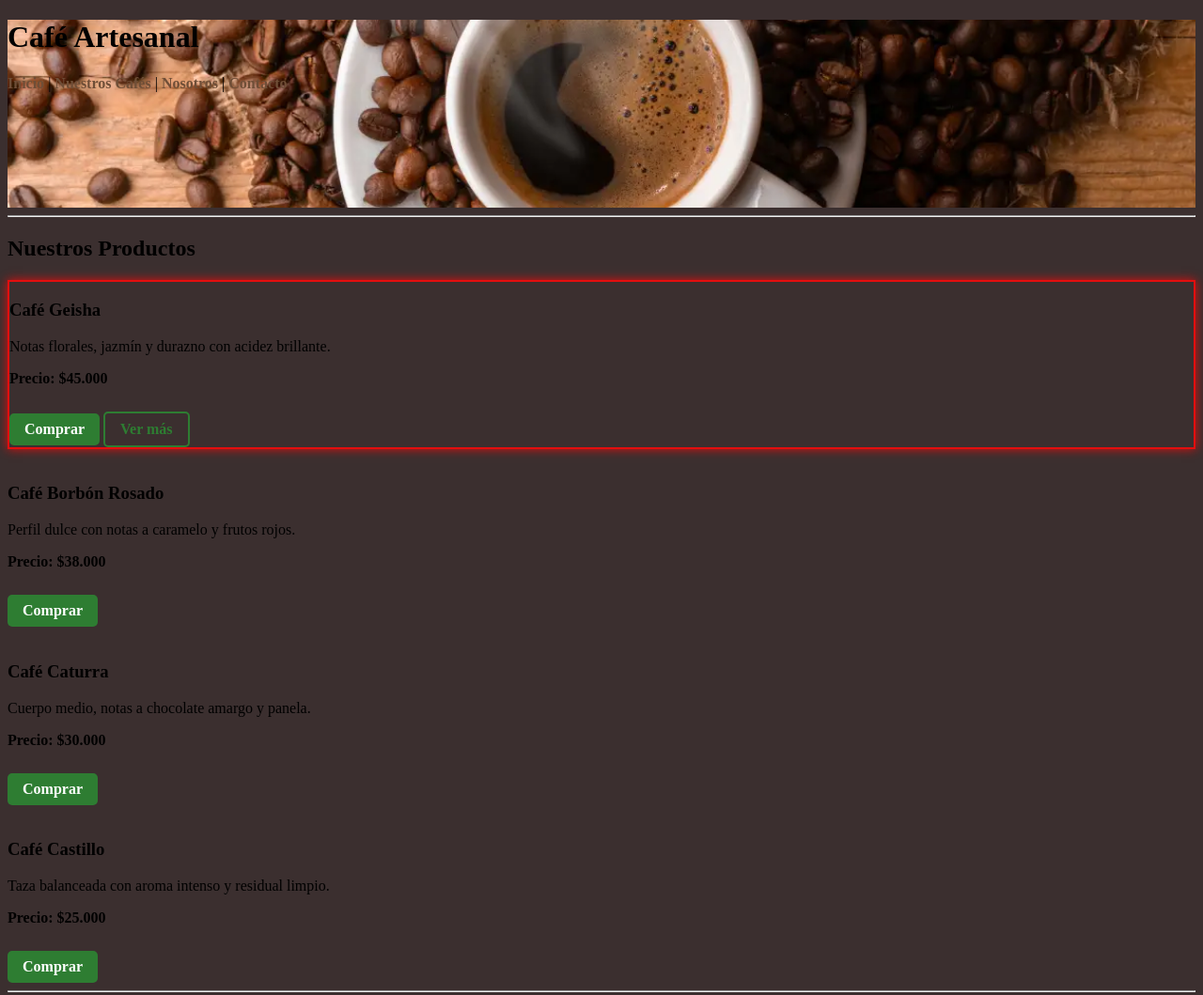
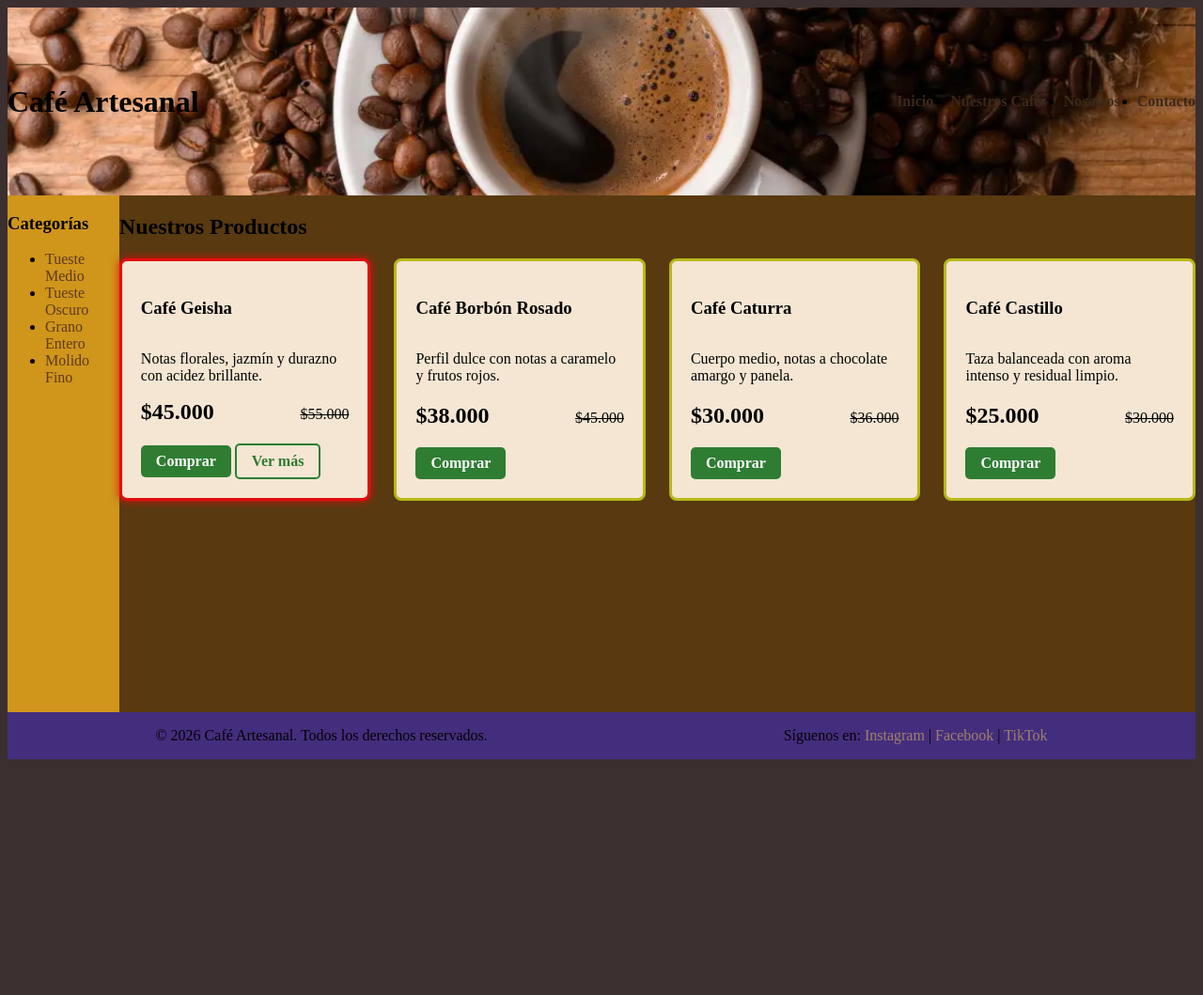
Before and after one commit to fabio-contreras/CSS, a plain HTML site: page index.html in a window 1280 px wide. Shown: the top 1059 px of the page at 94% size. After the commit the page ends 816 px from the top, so only its background shows below. Drawn offline with Linux system fonts and the light colour scheme.

Commit message:
feat(layout): implementar arquitectura total flexbox en todas las vistas y componentes del proyecto

```diff
--- a/component/menu-lateral.css
+++ b/component/menu-lateral.css
@@ -1,8 +1,11 @@
 aside {
-    background-color: #58e600;
+    background-color: #e4a318e1;
+    display: flex;
+    flex-direction: column;
+    gap: var(--espaciado-grande);
 }
 
 .categorias ul li a {
-    color: #8b5a2b;
+    color: #5c3a1b;
     text-decoration: none;
 }
--- a/component/tarjetas.css
+++ b/component/tarjetas.css
@@ -1,9 +1,42 @@
-.producto {
+.catalogo {
+    display: flex;
+    flex-wrap: wrap;
+    gap: var(--espaciado-grande);
+}
+
+.card {
+    display: flex;
+    flex-direction: column;
+    flex: 1 1 220px;
+    max-width: 300px;
     padding: 20px;
-    margin: 15px auto;
-    border: 1px solid #b7b918;
+    margin: 0;
+    border: 3px solid #b7b918;
+    border-radius: 8px;
+    background-color: #f5e6d3;
 }
+
 .card--destacada {
-    border: 2px solid var(--color);
+    border: 3px solid var(--color);
     box-shadow: 0 0 10px var(--color);
 }
+
+.card__description {
+    flex-grow: 1;
+}
+
+.card__price-wrapper {
+    display: flex;
+    justify-content: space-between;
+    align-items: baseline;
+    margin-bottom: 10px;
+}
+
+.card__price-offer {
+    font-size: 1.5rem;
+    font-weight: bold;
+}
+
+.card__price-original {
+    text-decoration: line-through;
+}
--- /dev/null
+++ b/component/template/footer.css
@@ -0,0 +1,11 @@
+footer {
+    background-color: #432e7d;
+    display: flex;
+    justify-content: space-around;
+    align-items: center;
+}
+
+footer a {
+    color: #a0816c;
+    text-decoration: none;
+}
--- /dev/null
+++ b/component/template/header.css
@@ -0,0 +1,22 @@
+header {
+    background-color: #0c0b06;
+    background-image: url("../../cafe-granos.webp");
+    background-size: cover;
+    background-position: center;
+    background-repeat: no-repeat;
+    height: 200px;
+    display: flex;
+    justify-content: space-between;
+    align-items: center;
+}
+
+header nav a {
+    color: #3b281a;
+    text-decoration: none;
+    font-weight: bold;
+}
+
+.nav__list {
+    display: flex;
+    gap: var(--espaciado-medio);
+}
--- a/index.html
+++ b/index.html
@@ -9,61 +9,24 @@
 </head>
 
 <body>
+    <div class="app-layout">
 
-    <!-- Encabezado y Menú -->
         <header>
             <h1>Café Artesanal</h1>
             <nav>
-            <a href="#">Inicio</a> |
-            <a href="#">Nuestros Cafés</a> |
-            <a href="#">Nosotros</a> |
-            <a href="#">Contacto</a>
+                <ul class="nav__list">
+                    <li><a href="#">Inicio</a></li>
+                    <li><a href="#">Nuestros Cafés</a></li>
+                    <li><a href="#">Nosotros</a></li>
+                    <li><a href="#">Contacto</a></li>
+                </ul>
             </nav>
         </header>
 
-    <hr>
-
-    <!-- Productos de Café -->
-    <div class="productos">
-        <h2>Nuestros Productos</h2>
-
-        <div class="card card--destacada">
-            <h3 class="card__title">Café Geisha</h3>
-            <p class="card__description">Notas florales, jazmín y durazno con acidez brillante.</p>
-            <p class="card__price"><strong>Precio: $45.000</strong></p>
-            <a href="#" class="btn">Comprar</a>
-            <a href="#" class="btn btn--secundario">Ver más</a>
-        </div>
-
-        <br>
-        <div class="card">
-            <h3 class="card__title">Café Borbón Rosado</h3>
-            <p class="card__description">Perfil dulce con notas a caramelo y frutos rojos.</p>
-            <p class="card__price"><strong>Precio: $38.000</strong></p>
-            <a href="#" class="btn">Comprar</a>
-        </div>
-
-        <br>
-
-        <div class="card">
-            <h3 class="card__title">Café Caturra</h3>
-            <p class="card__description">Cuerpo medio, notas a chocolate amargo y panela.</p>
-            <p class="card__price"><strong>Precio: $30.000</strong></p>
-            <a href="#" class="btn">Comprar</a>
-        </div>
-
-        <br>
-
-        <div class="card">
-            <h3 class="card__title">Café Castillo</h3>
-            <p class="card__description">Taza balanceada con aroma intenso y residual limpio.</p>
-            <p class="card__price"><strong>Precio: $25.000</strong></p>
-            <a href="#" class="btn">Comprar</a>
-        </div>
-
-        <hr>
+        <div class="main-wrapper">
 
             <!-- Categorías -->
+            <aside>
                 <div class="categorias">
                     <h3>Categorías</h3>
                     <ul>
@@ -73,10 +36,68 @@
                         <li><a href="#">Molido Fino</a></li>
                     </ul>
                 </div>
+            </aside>
 
-        <hr>
+            <!-- Productos de Café -->
+            <main>
+                <h2>Nuestros Productos</h2>
 
-        <!-- Pie de página -->
+                <div class="catalogo">
+
+                    <div class="card card--destacada">
+                        <h3 class="card__title">Café Geisha</h3>
+                        <p class="card__description">Notas florales, jazmín y durazno con acidez brillante.</p>
+                        <div class="card__price-wrapper">
+                            <span class="card__price-offer">$45.000</span>
+                            <span class="card__price-original">$55.000</span>
+                        </div>
+                        <div>
+                            <a href="#" class="btn">Comprar</a>
+                            <a href="#" class="btn btn--secundario">Ver más</a>
+                        </div>
+                    </div>
+
+                    <div class="card">
+                        <h3 class="card__title">Café Borbón Rosado</h3>
+                        <p class="card__description">Perfil dulce con notas a caramelo y frutos rojos.</p>
+                        <div class="card__price-wrapper">
+                            <span class="card__price-offer">$38.000</span>
+                            <span class="card__price-original">$45.000</span>
+                        </div>
+                        <div>
+                            <a href="#" class="btn">Comprar</a>
+                        </div>
+                    </div>
+
+                    <div class="card">
+                        <h3 class="card__title">Café Caturra</h3>
+                        <p class="card__description">Cuerpo medio, notas a chocolate amargo y panela.</p>
+                        <div class="card__price-wrapper">
+                            <span class="card__price-offer">$30.000</span>
+                            <span class="card__price-original">$36.000</span>
+                        </div>
+                        <div>
+                            <a href="#" class="btn">Comprar</a>
+                        </div>
+                    </div>
+
+                    <div class="card">
+                        <h3 class="card__title">Café Castillo</h3>
+                        <p class="card__description">Taza balanceada con aroma intenso y residual limpio.</p>
+                        <div class="card__price-wrapper">
+                            <span class="card__price-offer">$25.000</span>
+                            <span class="card__price-original">$30.000</span>
+                        </div>
+                        <div>
+                            <a href="#" class="btn">Comprar</a>
+                        </div>
+                    </div>
+
+                </div>
+            </main>
+
+        </div>
+
         <footer>
             <p>&copy; 2026 Café Artesanal. Todos los derechos reservados.</p>
             <p>
@@ -87,6 +108,7 @@
             </p>
         </footer>
 
+    </div>
 </body>
 
 </html>
--- a/styles.css
+++ b/styles.css
@@ -1,7 +1,10 @@
-@import url("https://fonts.googleapis.com/css2?family=Roboto:ital,wght@0,100..900;1,100..900&display=swap");
 @import url("component/botones.css");
 @import url("component/tarjetas.css");
 @import url("component/menu-lateral.css");
+@import url("component/template/header.css");
+@import url("component/template/footer.css");
+
+
 
 * {
     box-sizing: border-box;
@@ -14,6 +17,8 @@
     --padding-bottom: 25px;
     --padding-right: 18px;
     --padding-left: 18px;
+    --espaciado-medio: 18px;
+    --espaciado-grande: 25px;
 }
 
 body {
@@ -24,30 +29,18 @@ a:hover {
     text-decoration: underline;
 }
 
-header {
-    background-color: #0c0b06;
-    background-image: url("cafe-granos.webp");
-    background-size: cover;
-    background-position: center;
-    background-repeat: no-repeat;
-    height: 200px;
+
+main {
+    background-color: #613d08c7;
 }
 
-header nav a {
-    color: #6f4e37;
-    text-decoration: none;
-    font-weight: bold;
+.app-layout {
+    display: flex;
+    flex-direction: column;
+    min-height: 100vh;
 }
 
-main {
-    background-color: #eb0808e0;
+.main-wrapper {
+    display: flex;
+    flex: 1;
 }
-
-footer {
-    background-color: #432e7d;
-}
-
-footer a {
-    color: #a0816c;
-    text-decoration: none;
-}
```
Lines whose indentation alone changed are shown as unchanged.
